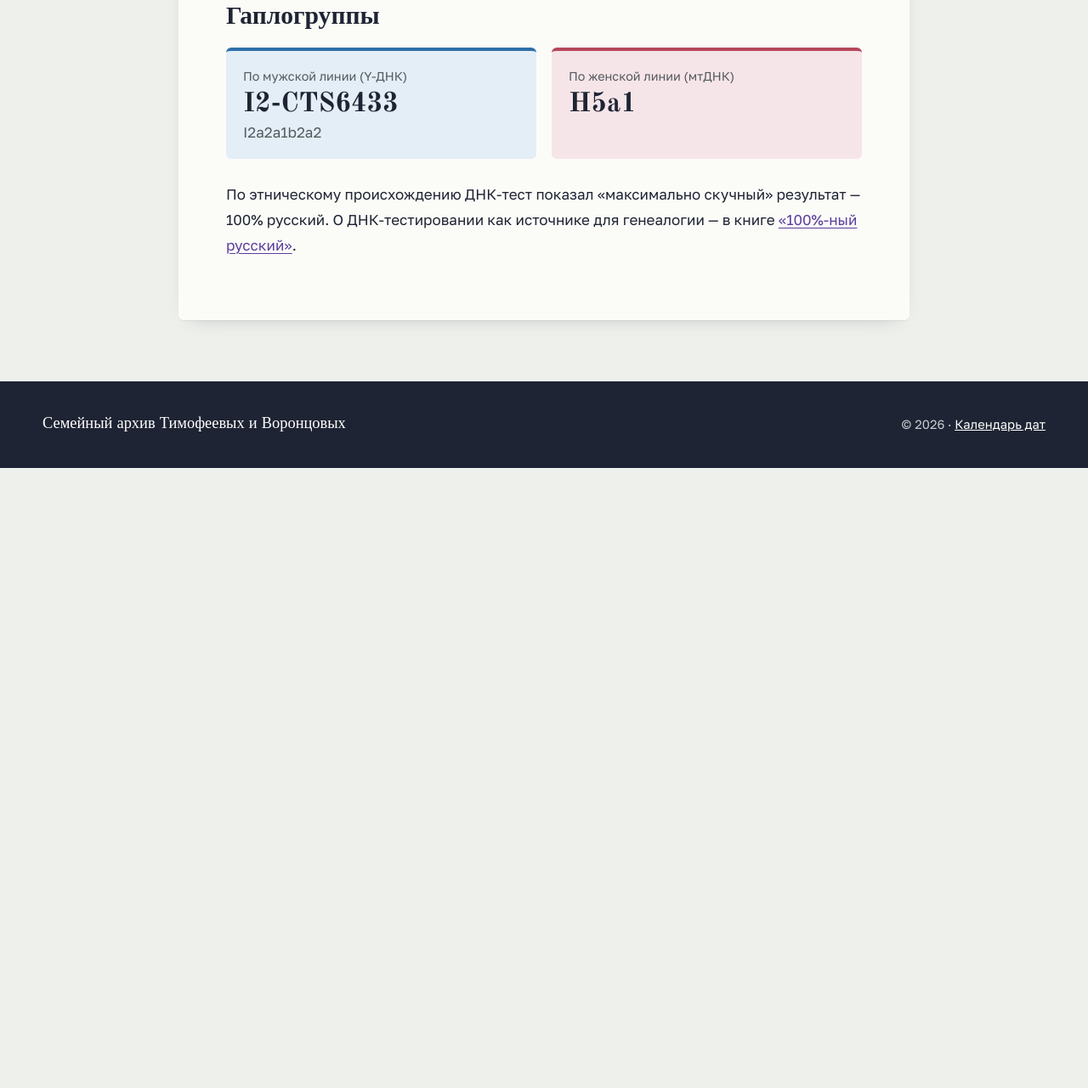
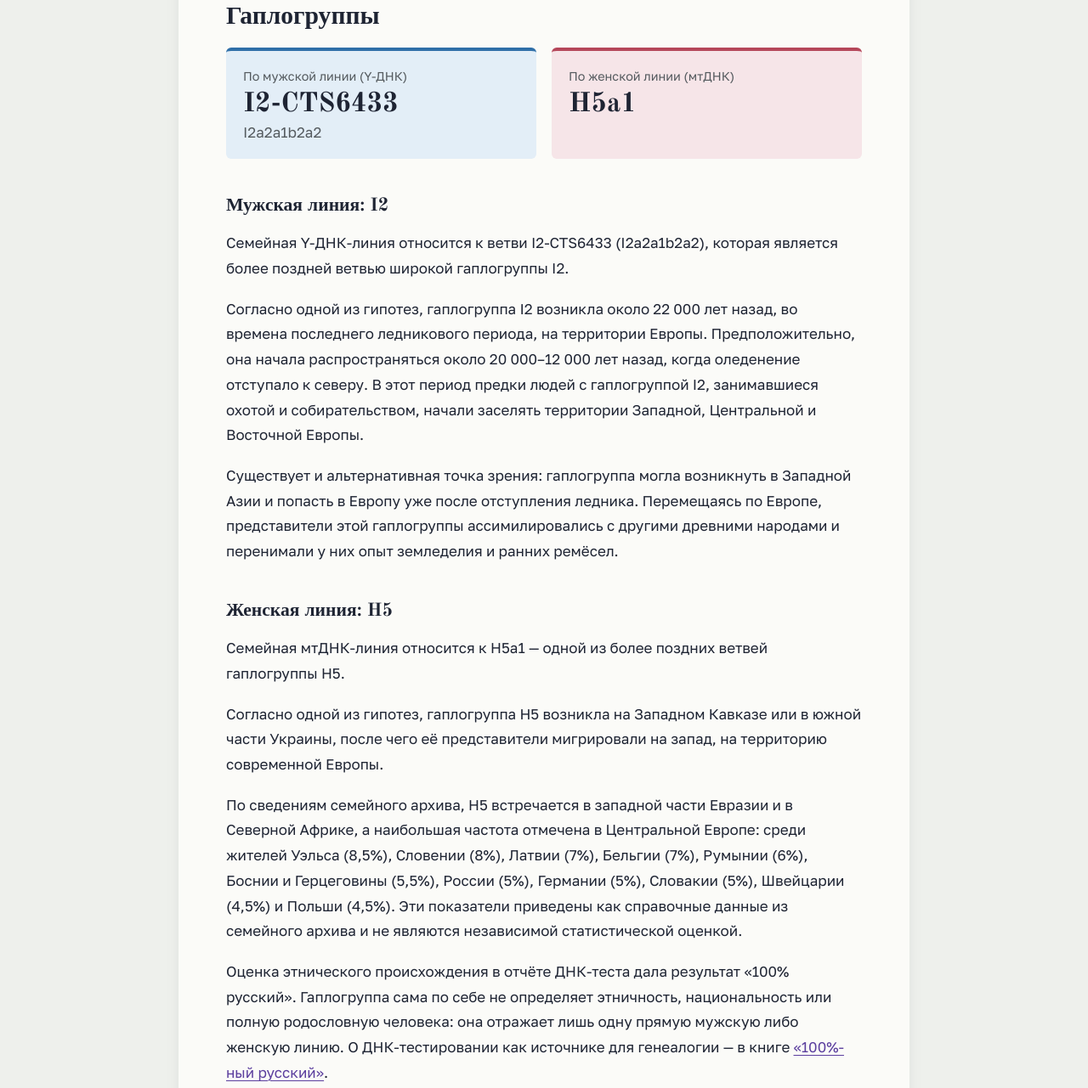
Before and after one commit to cheesewhe/FamilyTree, a plain HTML site: page dnk-genealogiya.html in a window 1280 px wide. Shown: the part 400-1681 px from the top of the page at 85% size. Before the commit the page ends 951 px from the top, so only its background shows below. Drawn offline with nearby package versions, Linux system fonts and the light colour scheme.

Commit message:
Expand DNA genealogy with I2 and H5 haplogroup history

```diff
--- a/dnk-genealogiya.html
+++ b/dnk-genealogiya.html
@@ -36,7 +36,17 @@
 <div class="m"><div class="k">По мужской линии (Y-ДНК)</div><div class="v">I2-CTS6433</div><div class="s">I2a2a1b2a2</div></div>
 <div class="f"><div class="k">По женской линии (мтДНК)</div><div class="v">H5a1</div></div>
 </div>
-<p>По этническому происхождению ДНК-тест показал «максимально скучный» результат — 100% русский. О ДНК-тестировании как источнике для генеалогии — в книге <a href="100-russkiy.html#glava-2">«100%-ный русский»</a>.</p>
+<h3>Мужская линия: I2</h3>
+<p>Семейная Y-ДНК-линия относится к ветви I2-CTS6433 (I2a2a1b2a2), которая является более поздней ветвью широкой гаплогруппы I2.</p>
+<p>Согласно одной из гипотез, гаплогруппа I2 возникла около 22&nbsp;000 лет назад, во времена последнего ледникового периода, на территории Европы. Предположительно, она начала распространяться около 20&nbsp;000–12&nbsp;000 лет назад, когда оледенение отступало к северу. В этот период предки людей с гаплогруппой I2, занимавшиеся охотой и собирательством, начали заселять территории Западной, Центральной и Восточной Европы.</p>
+<p>Существует и альтернативная точка зрения: гаплогруппа могла возникнуть в Западной Азии и попасть в Европу уже после отступления ледника. Перемещаясь по Европе, представители этой гаплогруппы ассимилировались с другими древними народами и перенимали у них опыт земледелия и ранних ремёсел.</p>
+
+<h3>Женская линия: H5</h3>
+<p>Семейная мтДНК-линия относится к H5a1 — одной из более поздних ветвей гаплогруппы H5.</p>
+<p>Согласно одной из гипотез, гаплогруппа H5 возникла на Западном Кавказе или в южной части Украины, после чего её представители мигрировали на запад, на территорию современной Европы.</p>
+<p>По сведениям семейного архива, H5 встречается в западной части Евразии и в Северной Африке, а наибольшая частота отмечена в Центральной Европе: среди жителей Уэльса (8,5%), Словении (8%), Латвии (7%), Бельгии (7%), Румынии (6%), Боснии и Герцеговины (5,5%), России (5%), Германии (5%), Словакии (5%), Швейцарии (4,5%) и Польши (4,5%). Эти показатели приведены как справочные данные из семейного архива и не являются независимой статистической оценкой.</p>
+
+<p>Оценка этнического происхождения в отчёте ДНК-теста дала результат «100% русский». Гаплогруппа сама по себе не определяет этничность, национальность или полную родословную человека: она отражает лишь одну прямую мужскую либо женскую линию. О ДНК-тестировании как источнике для генеалогии — в книге <a href="100-russkiy.html#glava-2">«100%-ный русский»</a>.</p>
                 </div>
             </article>
         </div>
```
